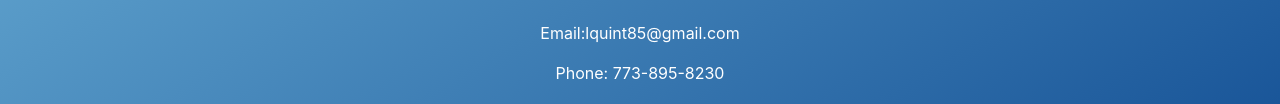
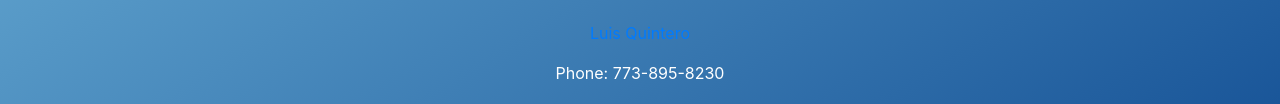
Before and after one commit to lquint85/lquint85.github.io, a plain HTML site: page index.html in a window 1280 px wide. Shown: the part 2825-2929 px from the top of the page. Drawn offline with nearby package versions, Linux system fonts and the light colour scheme.

Commit message:
index.html update

```diff
--- a/index.html
+++ b/index.html
@@ -81,7 +81,9 @@
         <br>
 
         <div>
-            <p>Email:lquint85@gmail.com</p>
+                <p>
+                        <a href="mailto:lquint85@gmail.com">Luis Quintero</a>
+                </p>
         </div>
         <div>
             <p>Phone: 773-895-8230</p>
```
Also changed, not shown: 1 other file.
